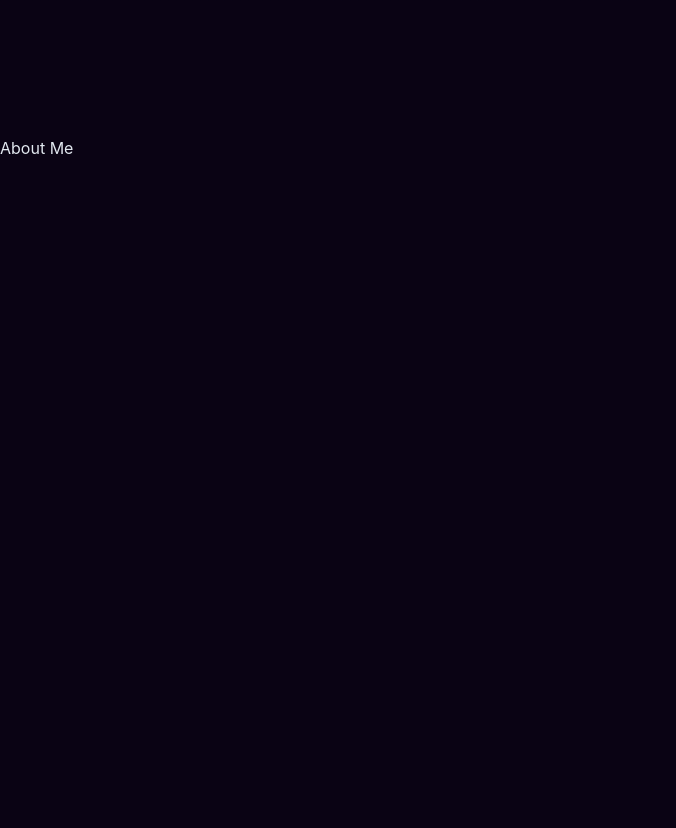
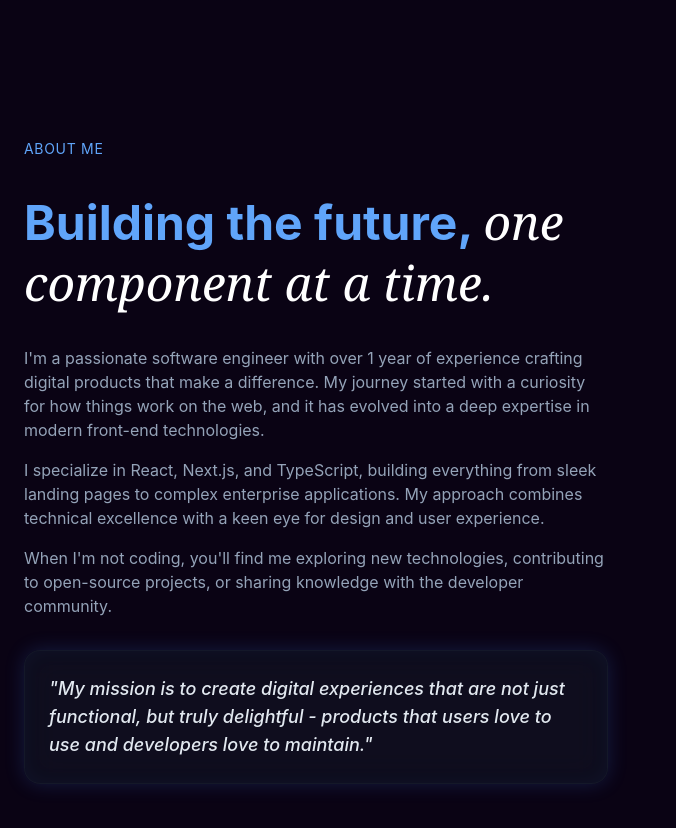
Before and after one commit to noahnoahnoahtran/Web_Dev, a React (Vite) app in the folder Website/10_portfolio/: page / in a window 1280 px wide. Shown: the part 1080-1908 px from the top of the page, without its empty margins (0-676 px from the left). Before the commit the page ends 1368 px from the top, so only its background shows below. Built offline with nearby package versions, Linux system fonts and the light colour scheme.

Commit message:
feat(about/intro): setup structure and add styling to intros

```diff
--- a/Website/10_portfolio/src/sections/About.jsx
+++ b/Website/10_portfolio/src/sections/About.jsx
@@ -29,12 +29,54 @@
 export const About = () => {
   return (
     <section id="about" className="py-32 relative overflow-hidden">
-      <div>
-        <div>
-          {/* Left Column */}
-          <div>
-            <span>About Me</span>
+      <div className="container mx-auto px-6 relative z-10">
+        <div className="grid lg:grid-cols-2 gap-16 items-center">
+          {/* Left Column - Introduction */}
+          <div className="space-y-8">
+            <div className="animate-fade-in">
+              <span className="text-secondary-foreground text-sm font-mediu tracking-wider uppercase">
+                About Me
+              </span>
+            </div>
+
+            <h2 className="text-4xl md:text-5xl font-bold leading-tight animate-fade-in animation-delay-100 text-secondary-foreground">
+              Building the future,{" "}
+              <span className="font-serif italic font-normal text-white">
+                one component at a time.
+              </span>
+            </h2>
+
+            <div className="space-y-4 text-muted-foreground animate-fade-in animation-delay-200">
+              <p>
+                I'm a passionate software engineer with over 1 year of
+                experience crafting digital products that make a difference. My
+                journey started with a curiosity for how things work on the web,
+                and it has evolved into a deep expertise in modern front-end
+                technologies.
+              </p>
+              <p>
+                I specialize in React, Next.js, and TypeScript, building
+                everything from sleek landing pages to complex enterprise
+                applications. My approach combines technical excellence with a
+                keen eye for design and user experience.
+              </p>
+              <p>
+                When I'm not coding, you'll find me exploring new technologies,
+                contributing to open-source projects, or sharing knowledge with
+                the developer community.
+              </p>
+            </div>
+
+            <div className="glass rounded-2xl p-6 glow-border animate-fade-in animation-delay-300">
+              <p className="text-lg font-medium italic text-foreground">
+                "My mission is to create digital experiences that are not just
+                functional, but truly delightful - products that users love to
+                use and developers love to maintain."
+              </p>
+            </div>
           </div>
+
+          {/* Right Column - Highlights */}
         </div>
       </div>
     </section>
--- a/Website/10_portfolio/src/sections/Hero.jsx
+++ b/Website/10_portfolio/src/sections/Hero.jsx
@@ -136,9 +136,7 @@
                 {/* Stats Badge */}
                 <div className="absolute -top-4 -left-4 glass rounded-xl px-4 py-3 animate-float animation-delay-500">
                   <div className="text-2xl font-bold text-primary">1+</div>
-                  <div className="text-xs text-muted-foreground">
-                    Years Exp.
-                  </div>
+                  <div className="text-xs text-muted-foreground">Year Exp.</div>
                 </div>
               </div>
             </div>
```
